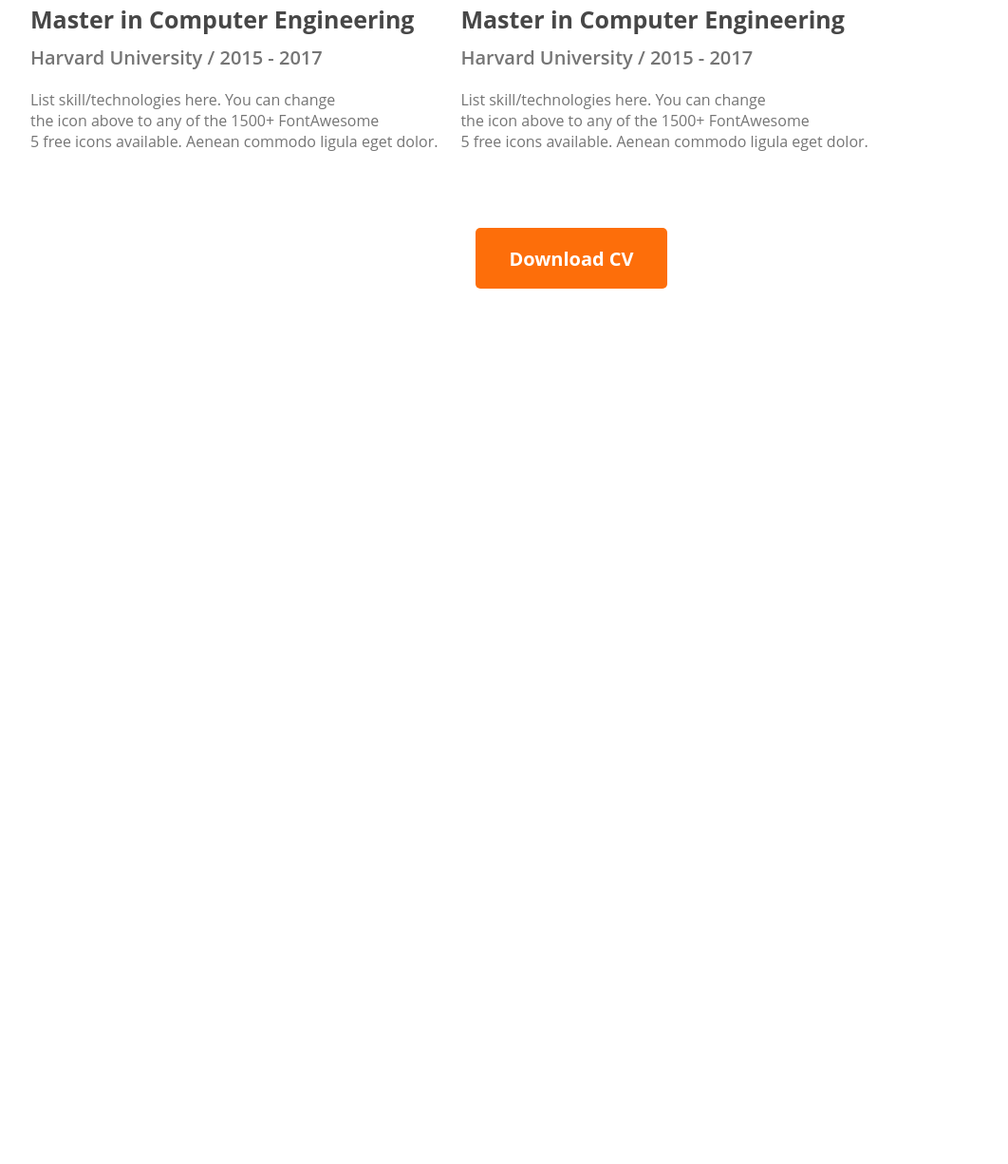
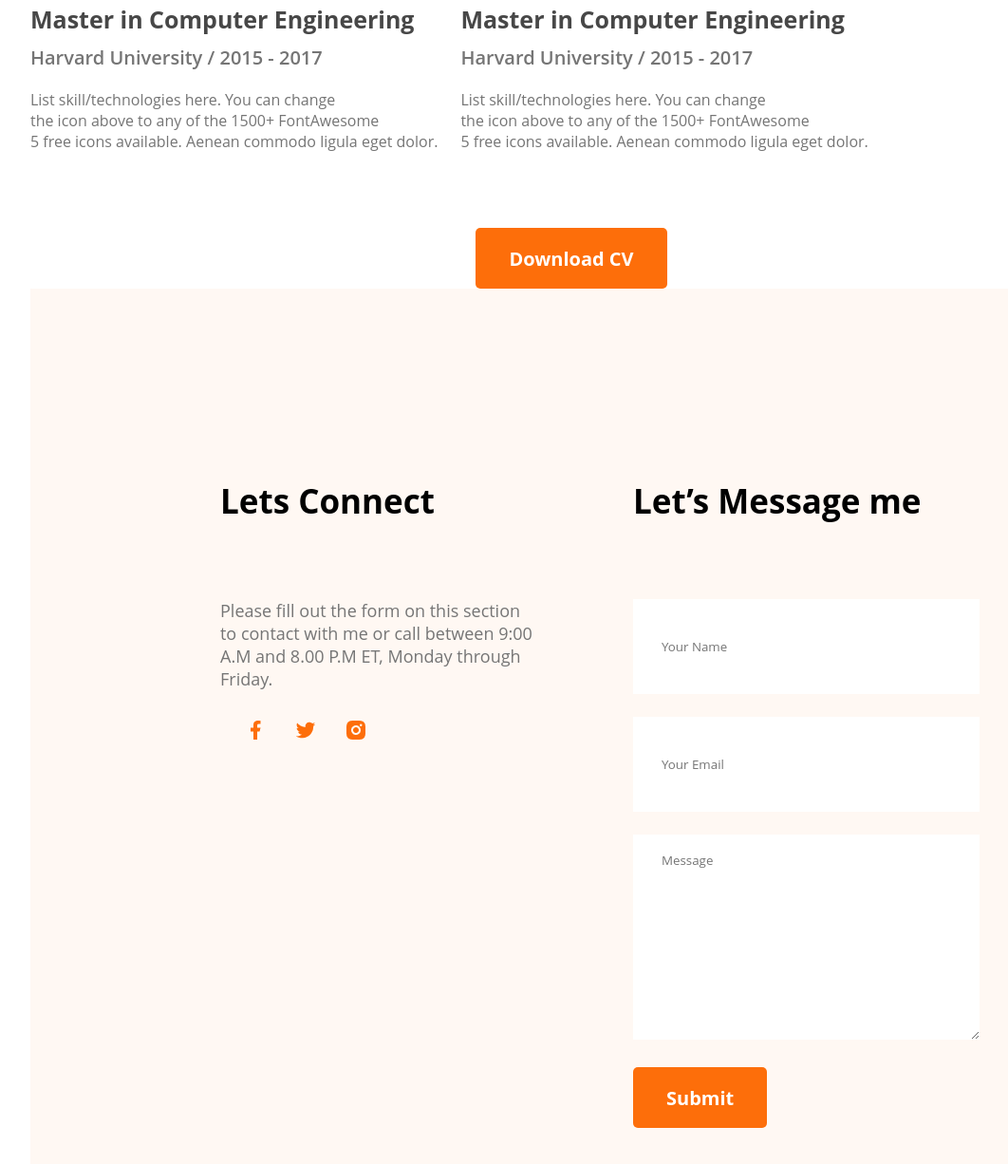
Before and after one commit to abdunnoorfaheem/Abdun-Noor-portfolio, a plain HTML site: page index.html in a window 1280 px wide. Shown: the part 2948-4174 px from the top of the page at 95% size, without its empty margins (38-1100 px from the left). Before the commit the page ends 3252 px from the top, so only its background shows below. Drawn offline with Linux system fonts and the light colour scheme.

Commit message:
Contact from & footer section added

```diff
--- a/index.html
+++ b/index.html
@@ -148,6 +148,34 @@
             </div>
 
         </section>
+        <!-- Contact Section -->
+        <section class="contact">
+            <div>
+              <h3 class="section-title">Lets Connect</h3>
+              <p class="section-description">
+                Please fill out the form on this section to contact with me or call between 9:00 A.M and 8.00 P.M ET, Monday through Friday.
+              </p>
+              <a href="">
+                <img src="images/icons/facebook.png" alt="">
+              </a>
+              <a href="">
+                <img src="images/icons/twitter.png" alt="">
+              </a>
+              <a href="">
+                <img src="images/icons/insta.png" alt="">
+              </a>
+            </div>
+            <div>
+             <h3 class="section-title">Let’s Message me</h3>
+             <form action="">
+                <input type="text" name="" id="" placeholder="Your Name">
+                <input type="email" name="" id="" placeholder="Your Email">
+                <textarea name="" id="" cols="30" rows="10" placeholder="Message"></textarea>
+                <input type="submit" value="Submit" class="btn-primary">
+             </form>
+            </div>
+
+        </section>
     </main>
     <footer>
 
--- a/styles/portfolio.css
+++ b/styles/portfolio.css
@@ -164,3 +164,30 @@ skill{
     margin-top: 50px;
     text-align: center;
 }
+/* Contact styles */
+.contact{
+    display: flex;
+    gap: 100px;
+    background: #FFF8F3;
+    padding: 130px 200px;
+}
+.contact .section-title{
+    text-align: left;
+
+}
+
+.contact input[type="text"] ,input[type="email"], textarea{
+    margin-bottom: 24px;
+    border: 0;
+    width: 100%;
+    padding:18px 30px;
+}
+input{
+    height: 64px;
+}
+.contact a{
+    text-decoration: none;
+}
+.contact img{
+    padding-left: 25px;
+}
```
